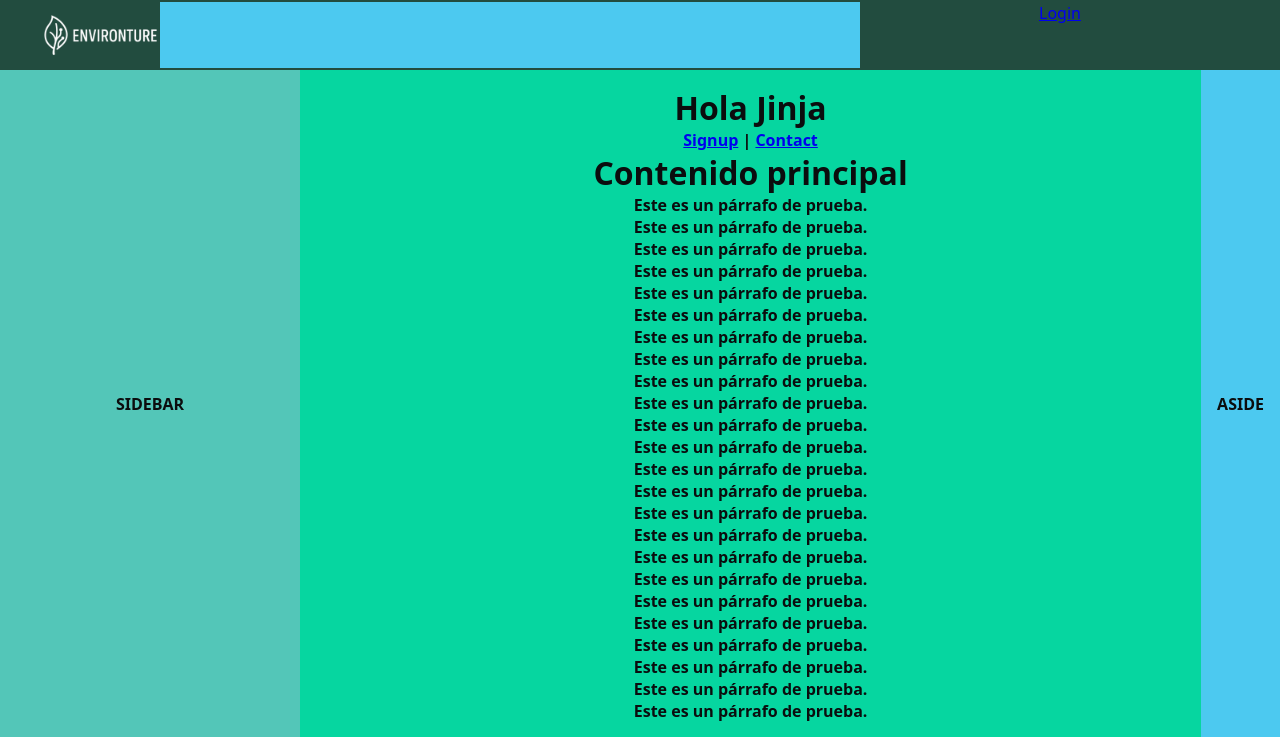
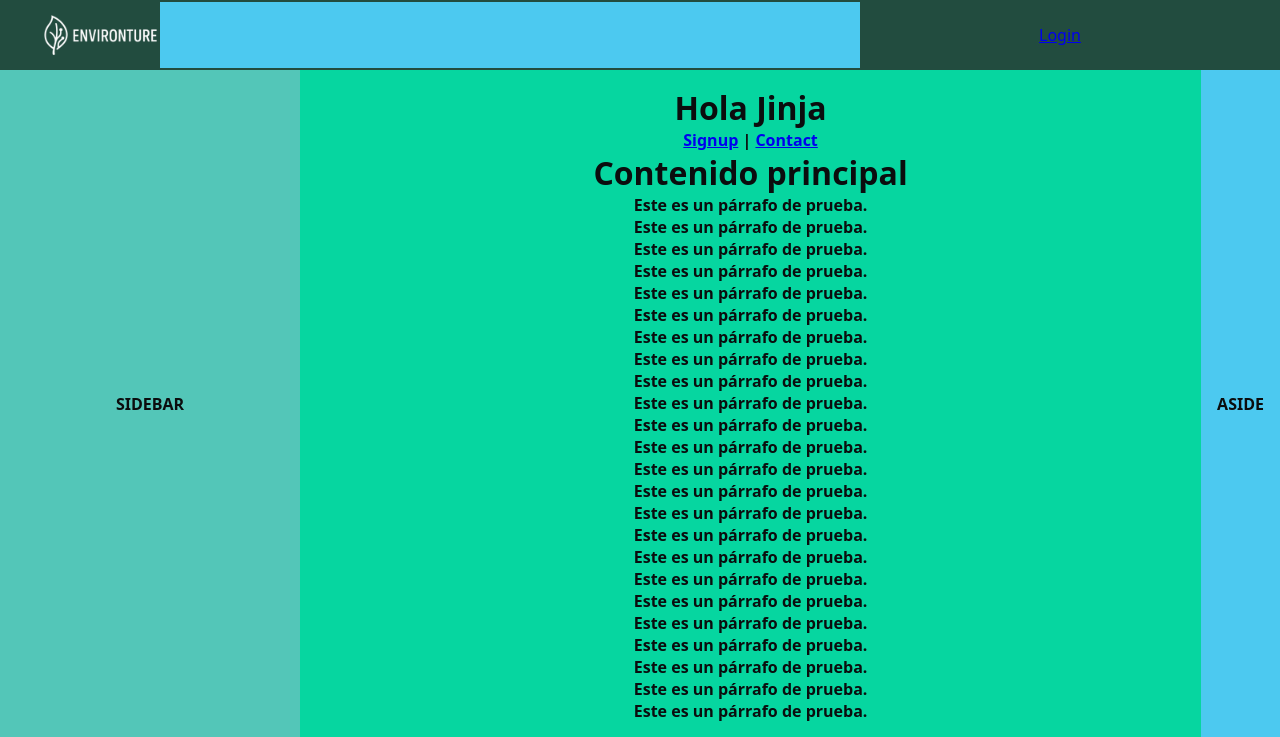
Before and after one commit to AlbertoRigoglioso/PrimerosPasos, a Flask app: page / in a window 1280 px wide. Shown: the top 737 px of the page. Run offline with Flask 3, Linux system fonts and the light colour scheme.

Commit message:
Update styles.css

```diff
--- a/static/css/styles.css
+++ b/static/css/styles.css
@@ -82,8 +82,9 @@ footer { grid-area: footer; background: var(--c-footer); padding: 16px; }
   /* background:white; */
   height: 100%;
   border-radius: 15px;
-  text-align: center;
-}
+  display: flex;               /* activa flexbox */
+  align-items: center;         /* centra verticalmente */
+  justify-content: center;}
 
 .header_c2{
   grid-area:header_c2;
```
